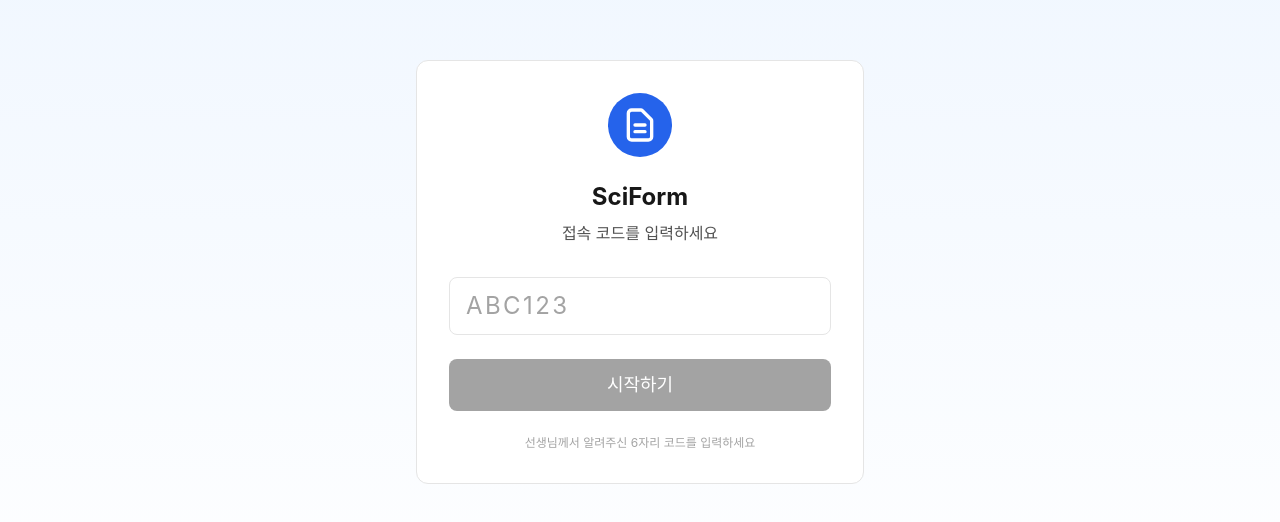
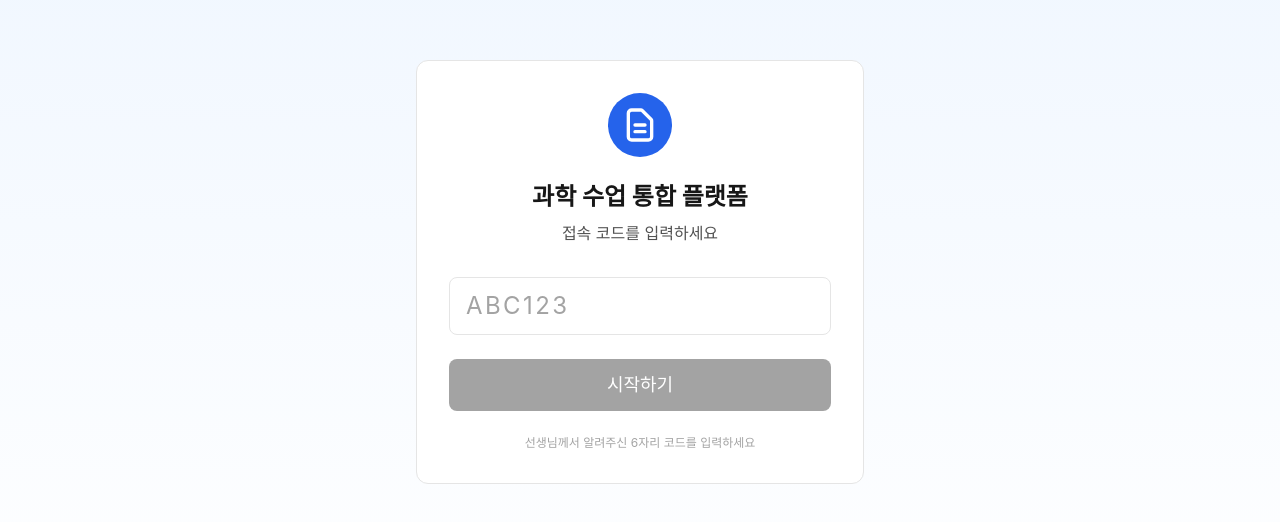
Before and after one commit to SNU-SE/Scie_FORT, a React (Vite) app: page / in a window 1280 px wide. Shown: the part 128-650 px from the top of the page. Built offline with nearby package versions, Linux system fonts and the light colour scheme; no server answers; a web font is replaced by a local one.

Commit message:
Public data edit. Ver. 1.0.1

```diff
--- a/index.html
+++ b/index.html
@@ -4,7 +4,7 @@
     <meta charset="UTF-8" />
     <link rel="icon" type="image/svg+xml" href="/favicon.svg" />
     <meta name="viewport" content="width=device-width, initial-scale=1.0" />
-    <title>SciForm - Survey Platform</title>
+    <title>과학수업 통합 플랫폼</title>
     <link rel="preconnect" href="https://cdn.jsdelivr.net" crossorigin>
     <link href="https://cdn.jsdelivr.net/gh/orioncactus/pretendard/dist/web/static/pretendard.css" rel="stylesheet">
   </head>
--- a/src/pages/CodeEntryPage.tsx
+++ b/src/pages/CodeEntryPage.tsx
@@ -141,7 +141,7 @@ export default function CodeEntryPage() {
           </div>
 
           <h1 className="text-2xl font-bold text-gray-900 mb-2">
-            SciForm
+            과학 수업 통합 플랫폼
           </h1>
 
           {/* Description */}
```
